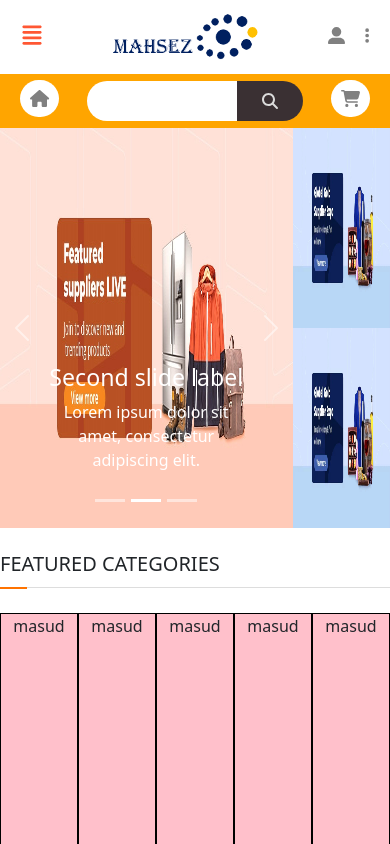
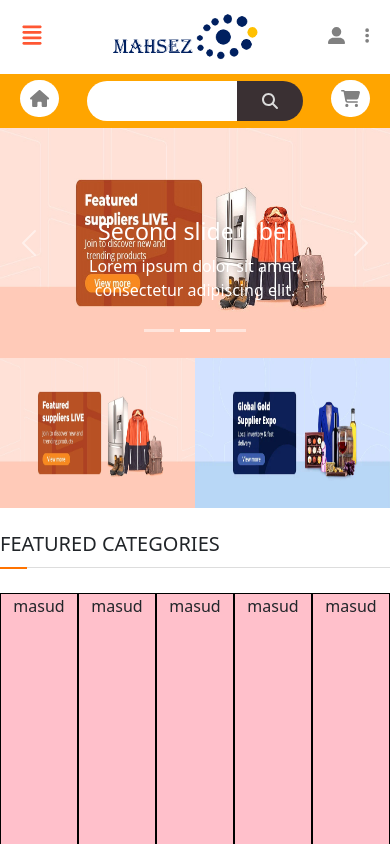
Before and after one commit to abdullahalmasudpersonal/believershops_client, a React (Create React App) app: page / in a window 390 px wide. Shown: the top 844 px of the page. Built offline with nearby package versions, Linux system fonts and the light colour scheme.

Commit message:
responsive banner

```diff
--- a/src/Pages/Home/Banner/Banner.css
+++ b/src/Pages/Home/Banner/Banner.css
@@ -1,17 +1,92 @@
-
-.banner{
+.banner {
     display: flex;
 }
+
 .banner-slide {
-    background-color: antiquewhite;
     width: 75%;
     height: 400px;
 }
-.banner-right{
+
+@media screen and (max-width:800px) {
+    .banner-slide {
+        width: 100%;
+    }
+}
+
+.banner-right {
     height: 400px;
     width: 25%;
-    background-color: aquamarine;
 }
+
+.carousel-item-size {
+    height: 400px;
+}
+
+.carousel-item-size-img {
+    height: 400px;
+    width: 100%;
+}
+
+.banner-right-child-dev-img {
+    height: 200px;
+}
+
+@media screen and (max-width:800px) {
+    .banner {
+        display: block;
+    }
+
+    .banner-right {
+        height: auto;
+        width: 50%;
+    }
+
+   /*  .banner-right img {
+        height: 220px;
+    } */
+
+    .banner-right-child-dev {
+        display: flex;
+    }
+}
+
+@media screen and (max-width:500px) {
+    .banner-slide {
+        height: 300px;
+    }
+
+    .carousel-item-size {
+        height: 300px;
+    }
+
+    .carousel-item-size-img {
+        height: 300px;
+        width: 100%;
+    }
+    .banner-right-child-dev-img{
+        height:150px;
+    }
+
+}
+
+@media screen and (max-width:400px) {
+    .banner-slide {
+        height: 230px;
+    }
+
+    .carousel-item-size {
+        height: 230px;
+    }
+
+    .carousel-item-size-img {
+        height: 230px;
+        width: 100%;
+    }
+}
+
+
+
+/*
 @media screen and (max-width:1399px) {
     .banner-slide img{
         height: 400px;
@@ -82,3 +157,6 @@
         width: 260px;
     }
 }
+
+
+*/
--- a/src/Pages/Home/Banner/Banner.js
+++ b/src/Pages/Home/Banner/Banner.js
@@ -22,9 +22,9 @@ const Banner = () => {
           </div> */}
 
           <Carousel fade >
-              <Carousel.Item style={{height:'400px'}}>
-                <img style={{height:'400px', width:'100%'}}
-                  className="d-block h-100 d-inline-block"
+            <Carousel.Item className='carousel-item-size'>
+              <img
+                className="d-block h-100 d-inline-block carousel-item-size-img"
                 src={banner}
                 alt="First slide"
               />
@@ -33,9 +33,9 @@ const Banner = () => {
                 <p>Nulla vitae elit libero, a pharetra augue mollis interdum.</p>
               </Carousel.Caption>
             </Carousel.Item>
-              <Carousel.Item  style={{height:'400px'}}>
-                <img style={{height:'400px', width:'100%'}}
-                  className="d-block h-100 d-inline-block"
+            <Carousel.Item className='carousel-item-size'>
+              <img
+                className="d-block h-100 d-inline-block carousel-item-size-img"
                 src={banner2}
                 alt="Second slide"
               />
@@ -45,9 +45,9 @@ const Banner = () => {
                 <p>Lorem ipsum dolor sit amet, consectetur adipiscing elit.</p>
               </Carousel.Caption>
             </Carousel.Item>
-              <Carousel.Item  style={{height:'400px'}}>
-                <img style={{height:'400px', width:'100%'}}
-                  className="d-block h-100 d-inline-block"
+            <Carousel.Item className='carousel-item-size'>
+              <img
+                className="d-block h-100 d-inline-block carousel-item-size-img"
                 src={banner3}
                 alt="Third slide"
               />
@@ -61,17 +61,25 @@ const Banner = () => {
             </Carousel.Item>
           </Carousel>
         </div>
+
         <div className='banner-right'>
+          <div className='banner-right-child-dev'>
+            {/* <img style={{height:'200px'}}
+              className="d-block w-100 "
+              src={banner2}
+              alt="Third slide"
+            /> */}
             <img
-            className="d-block w-100 h-50"
+              className="d-block w-100  banner-right-child-dev-img"
+              src={banner2}
+              alt="Third slide"
+            />
+            <img
+              className="d-block w-100 banner-right-child-dev-img"
               src={banner3}
               alt="Third slide"
             />
-          <img
-            className="d-block w-100 h-50"
-            src={banner3}
-            alt="Third slide"
-          />
+          </div>
         </div>
       </div>
 
```
Lines whose indentation alone changed are shown as unchanged.
